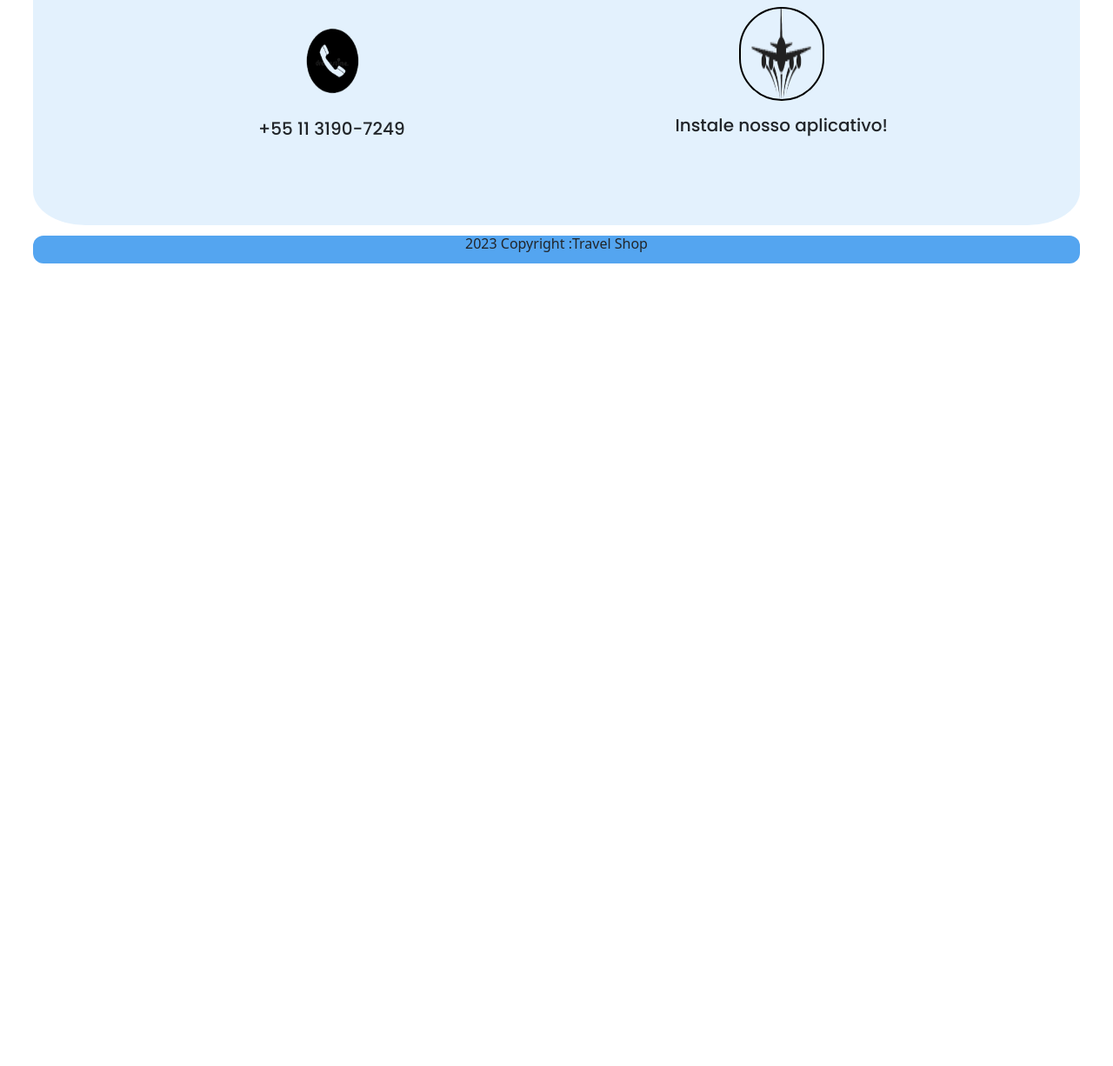
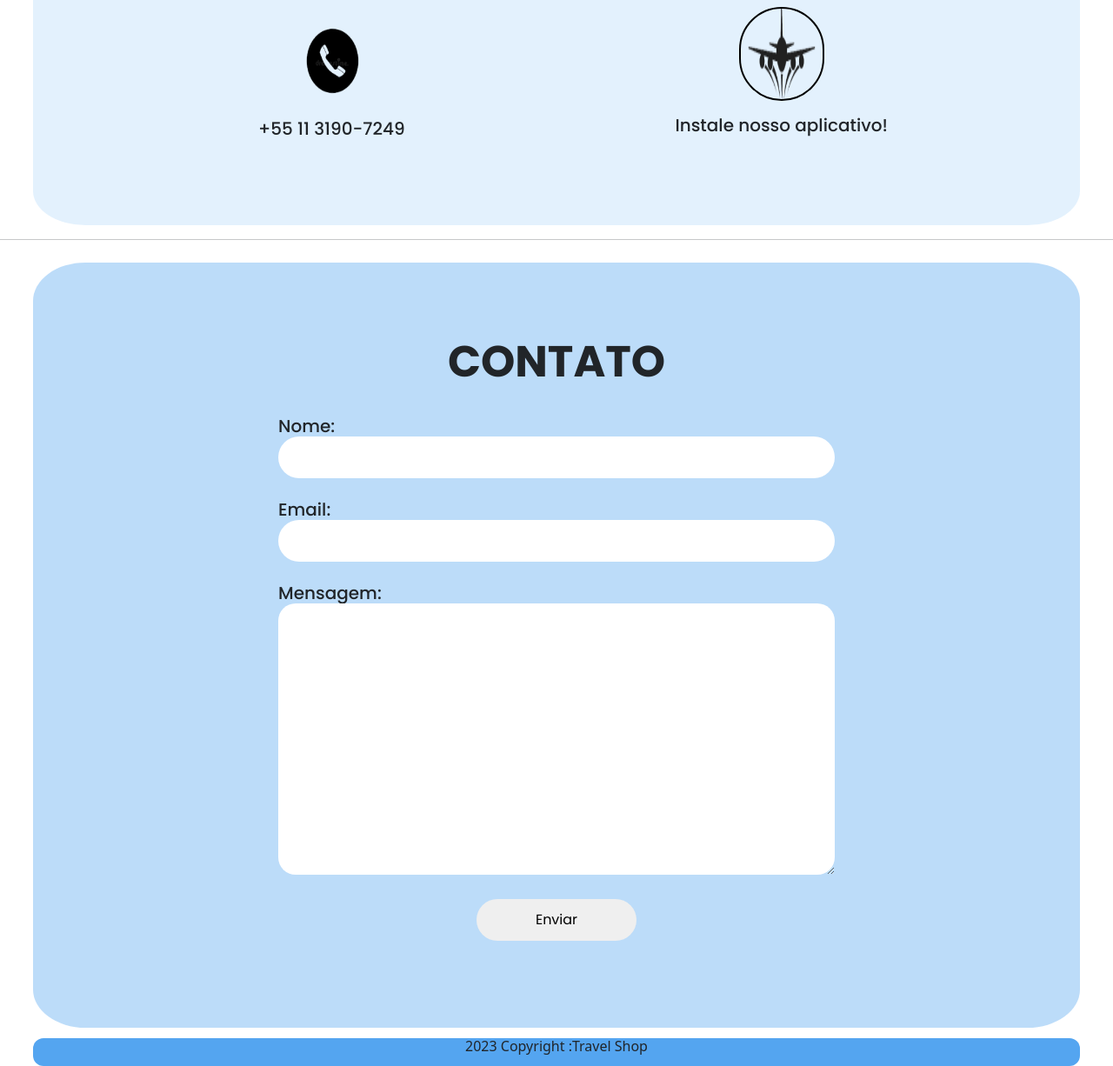
Before and after one commit to viitoriaro/Modo-Viagem-, a plain HTML site: page index.html in a window 1280 px wide. Shown: the part 2183-3409 px from the top of the page at 87% size. Before the commit the page ends 2486 px from the top, so only its background shows below. Drawn offline with nearby package versions, Linux system fonts and the light colour scheme.

Commit message:
adicionei um formulario.

```diff
--- a/index.html
+++ b/index.html
@@ -6,13 +6,14 @@
   <meta http-equiv="X-UA-Compatible" content="IE=edge">
   <meta name="viewport" content="width=device-width, initial-scale=1.0">
   <title>Modo Viagem</title>
-  <link rel="stylesheet" href="style.css">
-  <link rel="stylesheet" href="home.css">
+
   <link href="https://cdn.jsdelivr.net/npm/bootstrap@5.3.0-alpha3/dist/css/bootstrap.min.css" rel="stylesheet"
     integrity="sha384-KK94CHFLLe+nY2dmCWGMq91rCGa5gtU4mk92HdvYe+M/SXH301p5ILy+dN9+nJOZ" crossorigin="anonymous">
   <script src="https://cdn.jsdelivr.net/npm/bootstrap@5.3.0-alpha3/dist/js/bootstrap.bundle.min.js"
     integrity="sha384-ENjdO4Dr2bkBIFxQpeoTz1HIcje39Wm4jDKdf19U8gI4ddQ3GYNS7NTKfAdVQSZe"
     crossorigin="anonymous"></script>
+    <link rel="stylesheet" href="style.css">
+    <link rel="stylesheet" href="home.css">
     <style>
       @import url('https://fonts.googleapis.com/css2?family=Poppins:wght@100;200;300;400;500;600;700;800;900&display=swap');
       html {
@@ -181,6 +182,24 @@
     </div>
   </div>
     </div></div>
+    <hr>
+  <div id="formulario">
+    <h1 id="contato">CONTATO</h1>
+    <form autocomplete="on">
+    <h5 class="texto">
+      <label for="name">Nome:</label>
+      <input type="text" name="name" >
+      <label for="email">Email:</label>
+      <input type="email" name="email" class="">
+      <label for="w3review">Mensagem:</label>
+      <textarea id="w3review" name="w3review" rows="4" cols="50"></textarea>
+      <div class="btn"><button>Enviar</button></div>
+
+
+    </h5>
+  </form>
+
+  </div>
 
 <footer>
   <div id="rodape"><h6>2023 Copyright :Travel Shop</h6></div>
--- a/style.css
+++ b/style.css
@@ -116,7 +116,11 @@
     font-weight: 700;
     font-size: 50px;
 }
-
+#contato {
+    font-family: 'Poppins', sans-serif;
+    font-weight: 700;
+    font-size: 50px;
+}
 #bb{
     height: 100%;
     width: 70vh;
@@ -213,7 +217,7 @@
  }
 
  #aviao {
-    width:80% ;
+    width:90% ;
     height:13vh ;
 
  }
@@ -245,3 +249,60 @@ footer {
 .carousel-control-next {
     margin-right: 40px;
 }
+
+#formulario {
+
+    width: 94%;
+    height: 110vh;
+    background-color:rgba(45, 144, 237, 0.317);
+    margin: auto;
+    border-radius: 5%;
+    margin-top: 2%;
+    display: flex;
+    flex-direction: column;
+    justify-content:center ;
+
+    align-items: center;
+
+}
+
+form {
+    width: 50vw;
+
+}
+
+input{
+    width :100% ;
+    height: 6vh;
+    border-radius: 60px;
+    border: none;
+    padding: 8px 24px;
+
+}
+
+label {
+    margin-top: 24px;
+}
+
+#w3review {
+    width:100% ;
+    height: 39vh;
+    border-radius: 20px;
+    border: none;
+    padding: 8px 24px;
+
+}
+
+div.btn {
+    display: flex;
+    align-items: center;
+    justify-content: center;
+}
+
+button{
+    width:30% ;
+    height: 6vh;
+    border-radius: 80px;
+    border: none;
+    margin-top: 16px;
+}
```
